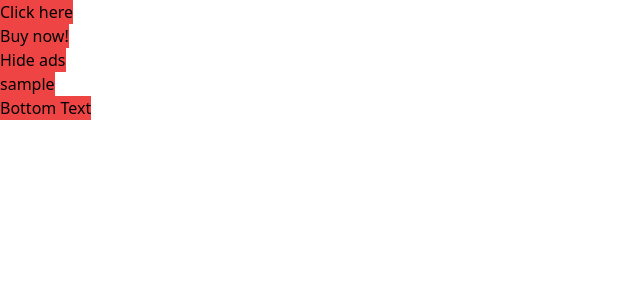
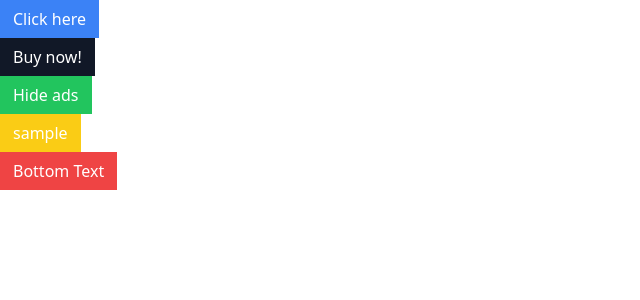
Before and after one commit to brianslab/udemy-react, a React (Create React App) app in the folder components2/: page / in a window 1280 px wide. Shown: the top 300 px of the page, without its empty margins (0-640 px from the left). Built offline with nearby package versions, Linux system fonts and the light colour scheme.

Commit message:
button color types

```diff
--- a/components2/package.json
+++ b/components2/package.json
@@ -6,6 +6,7 @@
     "@testing-library/jest-dom": "^5.16.5",
     "@testing-library/react": "^13.4.0",
     "@testing-library/user-event": "^13.5.0",
+    "classnames": "^2.3.2",
     "prop-types": "^15.8.1",
     "react": "^18.2.0",
     "react-dom": "^18.2.0",
--- a/components2/src/App.js
+++ b/components2/src/App.js
@@ -4,19 +4,19 @@
   return (
     <div>
       <div>
-        <Button>Click here</Button>
+        <Button primary>Click here</Button>
       </div>
       <div>
-        <Button>Buy now!</Button>
+        <Button secondary>Buy now!</Button>
       </div>
       <div>
-        <Button>Hide ads</Button>
+        <Button success>Hide ads</Button>
       </div>
       <div>
-        <Button>sample</Button>
+        <Button warning>sample</Button>
       </div>
       <div>
-        <Button>Bottom Text</Button>
+        <Button danger>Bottom Text</Button>
       </div>
     </div>
   );
--- a/components2/src/Button.js
+++ b/components2/src/Button.js
@@ -1,4 +1,5 @@
-import PropTypes from 'prop-types';
+import propTypes from 'prop-types';
+import classnames from 'classnames';
 
 function Button({
   children,
@@ -10,7 +11,15 @@
   outline,
   rounded,
 }) {
-  return <button className='bg-red-500'>{children}</button>;
+  const classes = classnames('px-3 py-1.5 border', {
+    'border-blue-500 bg-blue-500 text-white': primary,
+    'border-gray-900 bg-gray-900 text-white': secondary,
+    'border-green-500 bg-green-500 text-white': success,
+    'border-yellow-400 bg-yellow-400 text-white': warning,
+    'border-red-500 bg-red-500 text-white': danger,
+  });
+
+  return <button className={classes}>{children}</button>;
 }
 
 Button.propTypes = {
```
Also changed, not shown: 1 other file (tests, documents, lock files or other folders).
